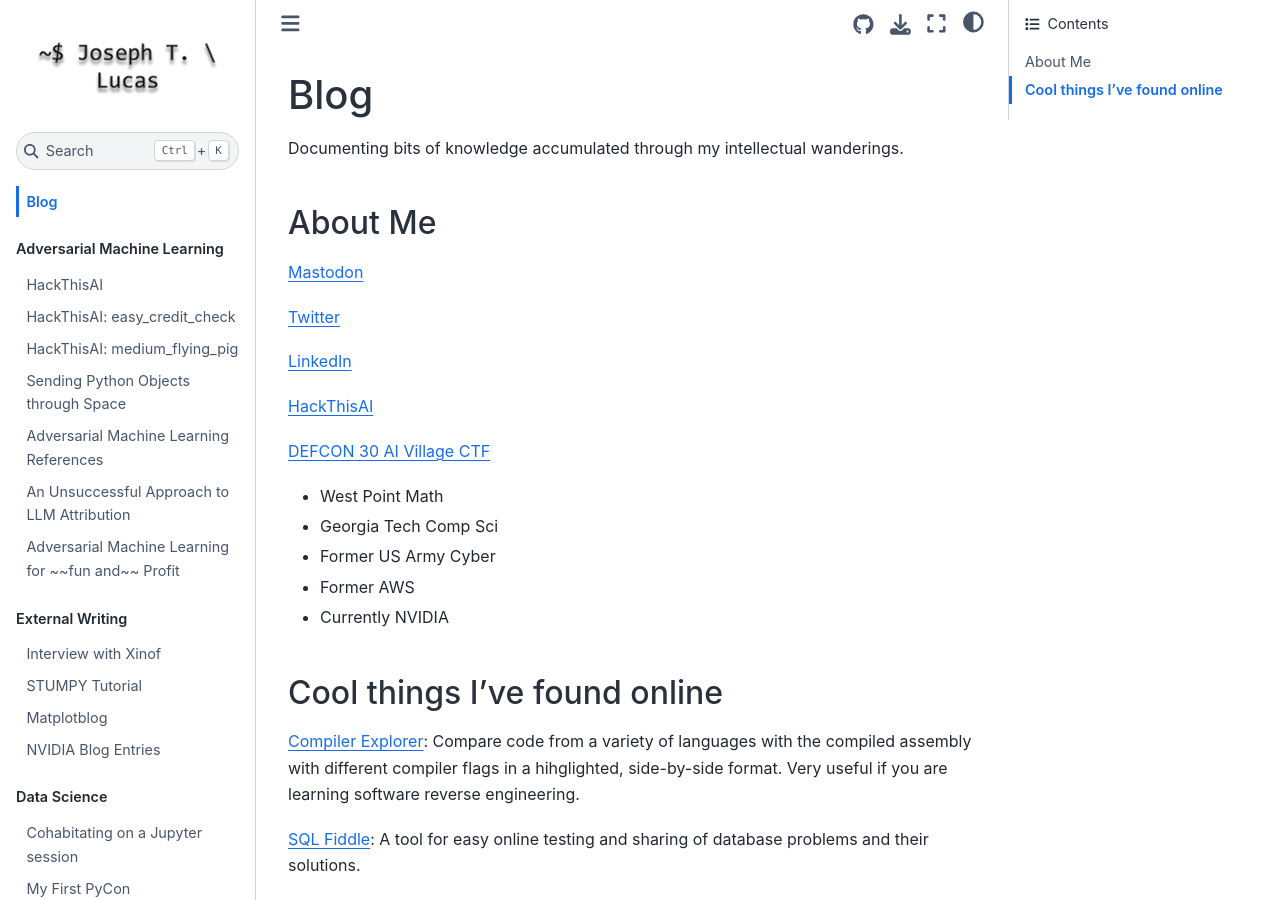
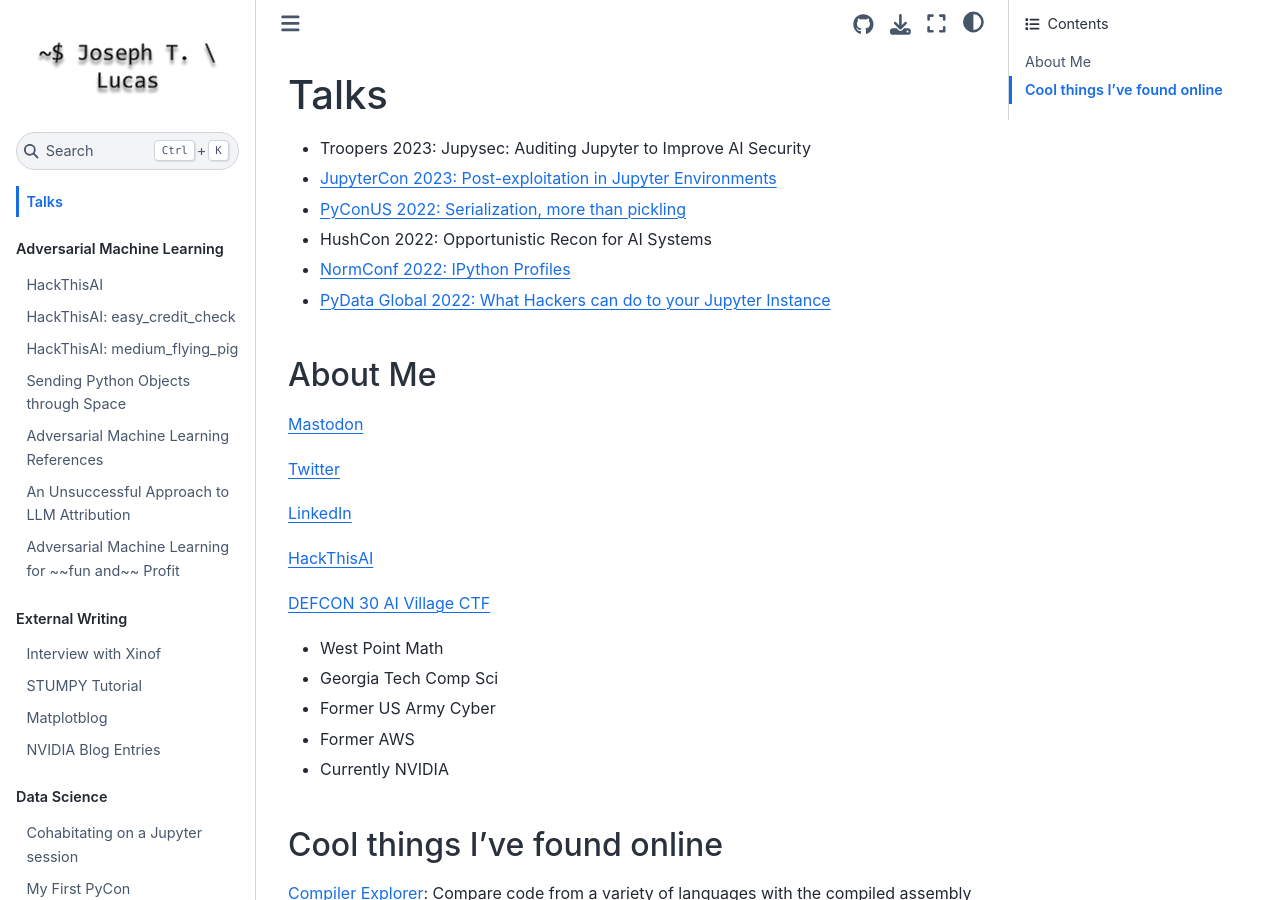
Before and after one commit to JosephTLucas/blog, a Jupyter Book: the page built from intro.md, in a window 1280 px wide and 900 px high. Built offline with Jupyter Book 1.0.4 settings and Sphinx 7.4.7 and the Sphinx Book theme 1.1.4, drawn with Linux system fonts in a browser that asks for light colours.

Commit message:
add talks

```diff
--- a/intro.md
+++ b/intro.md
@@ -1,6 +1,11 @@
-# Blog
+# Talks
 
-Documenting bits of knowledge accumulated through my intellectual wanderings.
+- Troopers 2023: Jupysec: Auditing Jupyter to Improve AI Security
+- [JupyterCon 2023: Post-exploitation in Jupyter Environments](https://youtu.be/EujDolCutI8)
+- [PyConUS 2022: Serialization, more than pickling](https://youtu.be/ygrjAGDU1J8)
+- HushCon 2022: Opportunistic Recon for AI Systems
+- [NormConf 2022: IPython Profiles](https://youtu.be/woP_UcJZZoA)
+- [PyData Global 2022: What Hackers can do to your Jupyter Instance](https://youtu.be/8vwo6gDANiY)
 
 ## About Me
 
```
